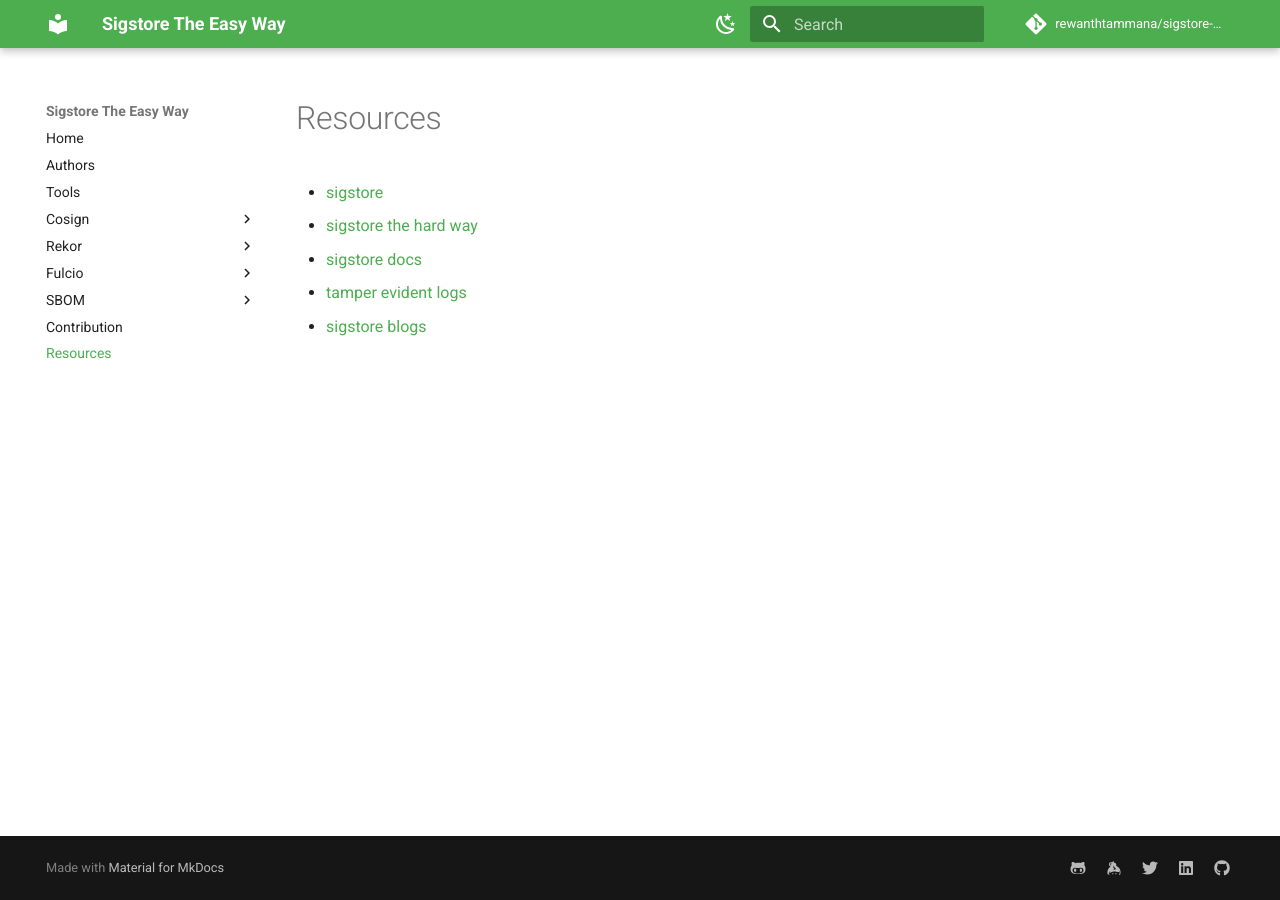
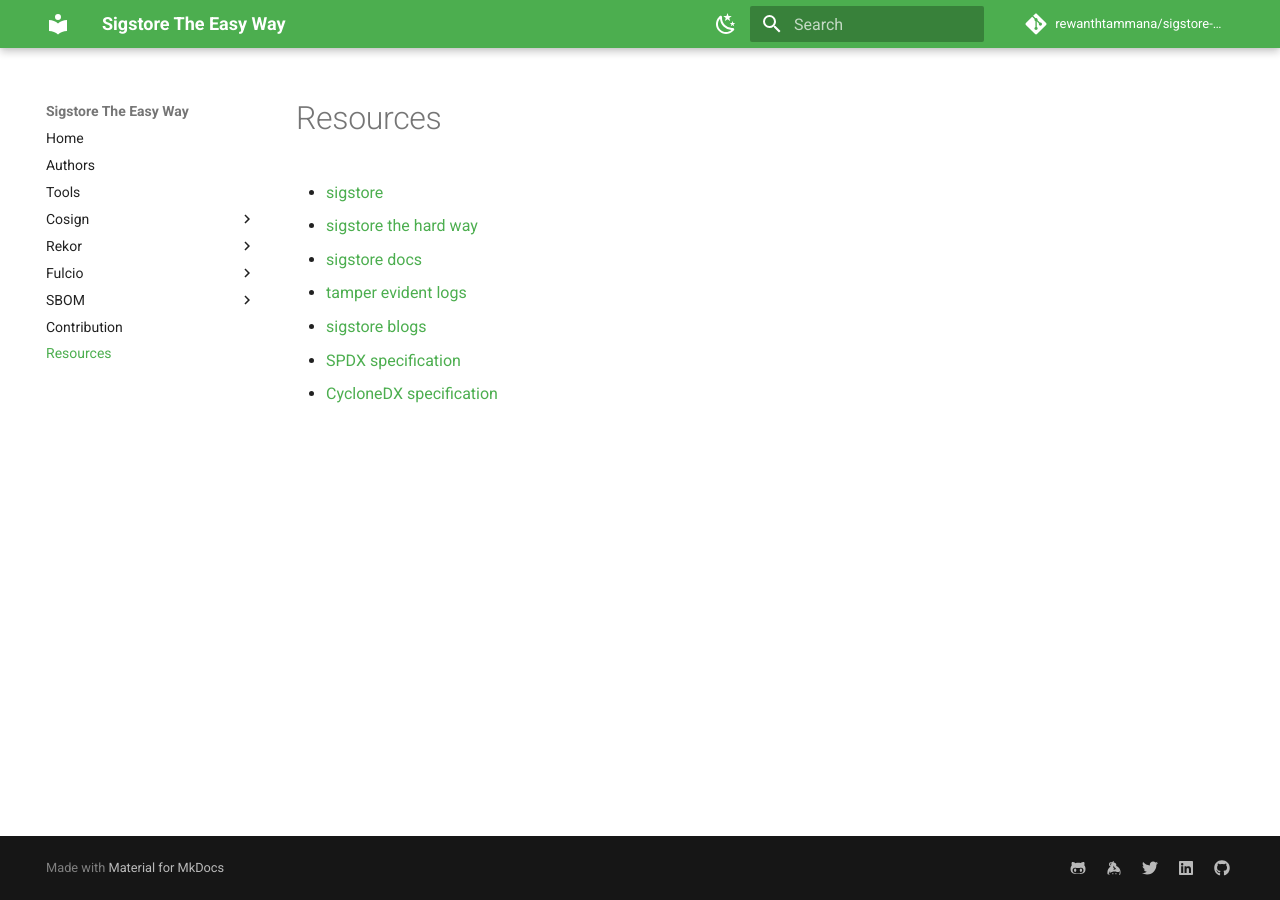
Before and after one commit to rewanthtammana/sigstore-the-easy-way, an MkDocs documentation site: the page built from guide/resources.md, in a window 1280 px wide. Built offline with MkDocs 1.6.1 and Material for MkDocs 9.7.7, drawn with Linux system fonts in a browser that asks for light colours; comment, search, counter and statistics services are not loaded.

Commit message:
Updates sbom format references

```diff
--- a/guide/resources.md
+++ b/guide/resources.md
@@ -5,3 +5,5 @@
 * [sigstore docs](https://docs.sigstore.dev/)
 * [tamper evident logs](https://transparency.dev/)
 * [sigstore blogs](https://blog.sigstore.dev/)
+* [SPDX specification](https://spdx.dev/specifications/)
+* [CycloneDX specification](https://cyclonedx.org/specification/overview/)
```
